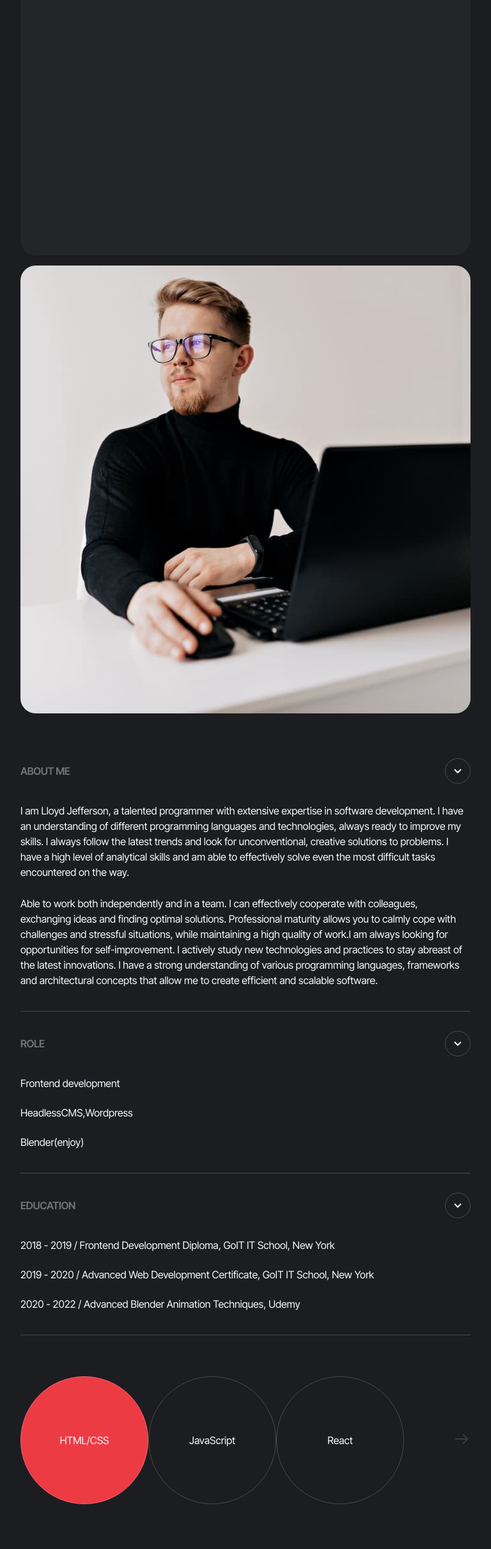
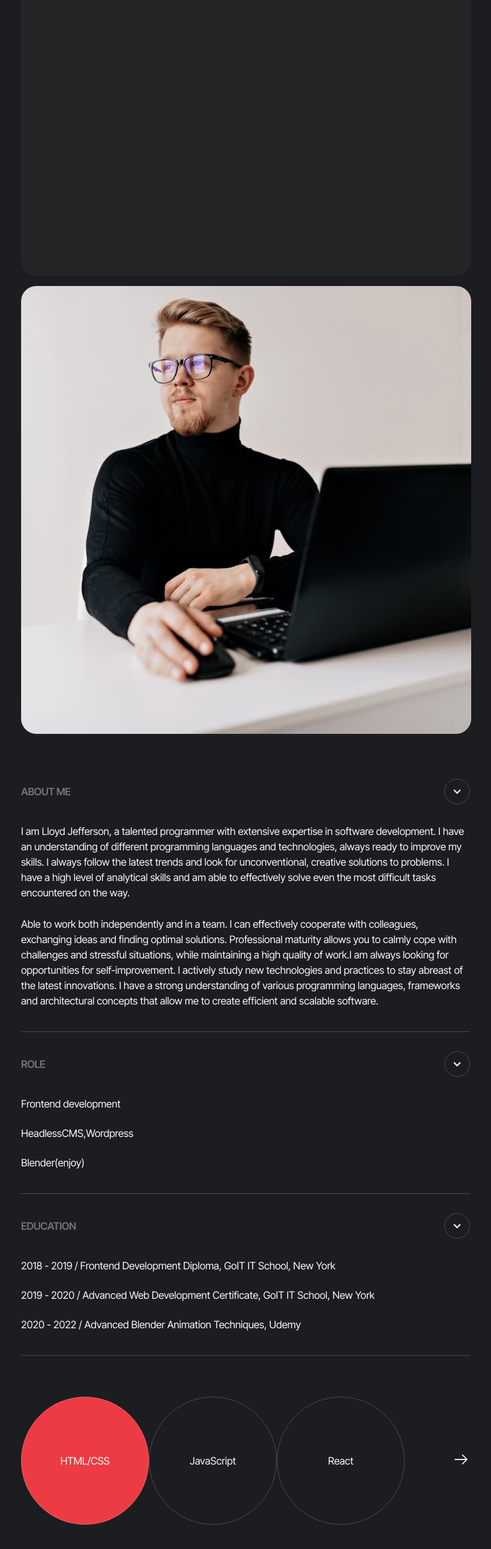
Before and after one commit to Insp1rer/test, a website built with Vite: page src/index.html in a window 1280 px wide. Shown: the part 301-2722 px from the top of the page at 64% size, without its empty margins (256-1024 px from the left). Before the commit the page ends 2652 px from the top, so only its background shows below. Built offline with nearby package versions, Linux system fonts and the light colour scheme; files whose address does not match are found by name; what accordion-js would draw is missing.

Commit message:
something

```diff
--- a/src/css/styles.css
+++ b/src/css/styles.css
@@ -1,9 +1,12 @@
 :root {
   font-family: 'Inter Tight', sans-serif;
   background-color: #1c1d20;
+}
 
-  /* font-synthesis: none;
-  text-rendering: optimizeLegibility; */
+*,
+::after,
+::before {
+  box-sizing: border-box;
 }
 
 h1,
@@ -55,11 +58,16 @@ body {
   margin-right: auto;
 }
 
-.hidden {
+.about-me-hidden-header {
   display: none;
 }
 
-.text {
+.about-me-section {
+  padding-top: 32px;
+  padding-bottom: 35px;
+}
+
+.about-me-description-text {
   font-weight: 500px;
   font-size: 24px;
   line-height: 28px;
@@ -71,30 +79,30 @@ body {
   padding-bottom: 36px;
 }
 
-.text-red-highlight {
+.about-me-description-text-red {
   color: #ed3b44;
 }
 
-.text-gray-highlight {
+.about-me-description-text-gray {
   opacity: 40%;
 }
 
-.st-block {
+.about-me-description-box {
   background-color: #242527;
   height: 500px;
-  width: 343px;
+  /* width: 343px; */
   border-radius: 24px;
   margin: 0;
   padding: 0;
 }
 
-.overall {
+.about-me-overall {
   display: flex;
   gap: 16px;
   flex-direction: column;
 }
 
-.img {
+.about-me-description-image {
   object-fit: cover;
   border-radius: 24px;
 }
@@ -104,7 +112,7 @@ body {
 .accordion-section {
   padding-top: 20px;
   padding-bottom: 32px;
-  width: 343px;
+  /* width: 343px; */
 }
 
 .accordion-list-item {
@@ -199,10 +207,9 @@ body {
   transform: rotate(180deg);
 }
 
-/* swiper */
+/* -----------------Swiper-------------------- */
 
 .swiper-section {
-  width: 343px;
   display: flex;
   align-items: center;
 }
@@ -247,13 +254,19 @@ body {
   content: none;
 }
 
+/* -----------------Adaptive-------------------- */
+
 @media screen and (min-width: 768px) {
   .container {
     max-width: 768px;
     padding-left: 33px;
     padding-right: 33px;
   }
-  .text {
+  .about-me-section {
+    padding-top: 32px;
+    padding-bottom: 56px;
+  }
+  .about-me-description-text {
     font-size: 38px;
     line-height: 40px;
     padding-left: 64px;
@@ -261,15 +274,11 @@ body {
     padding-top: 70px;
     padding-bottom: 70px;
   }
-  .st-block {
+  .about-me-description-box {
     height: 700px;
     width: 704px;
   }
-  .img {
-    content: url(../img/tablet/about-me-tablet-1x.jpg);
-  }
   .accordion-section {
-    width: 704px;
     padding-top: 40px;
     padding-bottom: 64px;
   }
@@ -292,10 +301,6 @@ body {
   .indented-list-last {
     margin-bottom: 36px;
   }
-
-  .swiper-section {
-    width: 704px;
-  }
   .swiper-btn {
     min-width: 200px;
     height: 200px;
@@ -304,7 +309,7 @@ body {
     min-width: 200px;
   }
   .swiper-section .swiper {
-    margin-right: 76px;
+    margin-right: 74px;
   }
 }
 
@@ -314,15 +319,19 @@ body {
     padding-left: 31px;
     padding-right: 31px;
   }
-  .text {
+  .about-me-section {
+    padding-top: 48px;
+    padding-bottom: 85px;
+  }
+  .about-me-description-text {
     padding-left: 66px;
     padding-right: 66px;
   }
-  .st-block {
+  .about-me-description-box {
     height: 700px;
     width: 680px;
   }
-  .overall {
+  .about-me-overall {
     display: flex;
     flex-direction: row;
     justify-content: center;
@@ -332,18 +341,16 @@ body {
     margin-left: auto;
     margin-right: auto;
   }
-  .img {
-    content: url(../img/desktop/about-me-desktop-1x.jpg);
-  }
+
   .accordion-section {
     width: 1376px;
     padding-top: 72px;
     padding-bottom: 95px;
   }
-  .overall-description {
+  .about-me-overall-description {
     padding: 0;
   }
-  .overall-photo {
+  .about-me-overall-photo {
     padding: 0;
   }
   .accordion-list-item-text {
@@ -362,7 +369,4 @@ body {
   .swiper-section {
     width: 1312px;
   }
-  /* .swiper-container {
-    gap: 78px;
-  } */
 }
--- a/src/index.html
+++ b/src/index.html
@@ -21,26 +21,50 @@
     <link rel="stylesheet" href="./css/styles.css" />
   </head>
   <body>
-    <section>
-      <div class="overall">
-        <h1 class="hidden">About me</h1>
-        <div class="container overall-description">
-          <div class="st-block">
-            <p class="text">
+    <section class="about-me-section">
+      <div class="about-me-overall">
+        <h1 class="about-me-hidden-header">About me</h1>
+        <div class="container about-me-overall-description">
+          <div class="about-me-description-box">
+            <p class="about-me-description-text">
               I work with people all over the world to create impressive and
-              <span class="text-red-highlight">functional</span>
-              <span class="text-gray-highlight">websites</span> that reflect
-              each client's unique personality.
+              <span class="about-me-description-text-red">functional</span>
+              <span class="about-me-description-text-gray">websites</span> that
+              reflect each client's unique personality.
             </p>
           </div>
         </div>
-        <div class="container overall-photo">
-          <div class="st-block">
-            <img
-              class="img"
-              src="./img/mobile/about-me-mobile-1x.jpg"
-              alt="man"
-            />
+        <div class="container about-me-overall-photo">
+          <div class="about-me-description-box">
+            <picture>
+              <source
+                media="(min-width: 1440px)"
+                srcset="
+                  ./img/about-me/desktop/about-me-desktop-1x.jpg 1x,
+                  ./img/about-me/desktop/about-me-desktop-2x.jpg 2x
+                "
+              />
+              <source
+                media="(min-width: 768px)"
+                srcset="
+                  ./img/about-me/tablet/about-me-tablet-1x.jpg 1x,
+                  ./img/about-me/tablet/about-me-tablet-2x.jpg 2x
+                "
+              />
+              <source
+                media="(max-width: 767px)"
+                srcset="
+                  ./img/about-me/mobile/about-me-mobile-1x.jpg 1x,
+                  ./img/about-me/mobile/about-me-mobile-2x.jpg 2x
+                "
+              />
+              <img
+                class="about-me-description-image"
+                src="./img/about-me/mobile/about-me-mobile-1x.jpg"
+                alt="Man with laptop"
+                loading="lazy"
+              />
+            </picture>
           </div>
         </div>
       </div>
@@ -50,19 +74,8 @@
             <h5 class="accordion-list-item-title ac-header">
               About me
               <button class="accordion-list-item-button ac-trigger">
-                <svg
-                  class="accordion-list-item-icon"
-                  width="12"
-                  height="8"
-                  viewBox="0 0 12 8"
-                  fill="none"
-                  xmlns="http://www.w3.org/2000/svg"
-                >
-                  <path
-                    d="M11 1.5L6 6.5L1 1.5"
-                    stroke="#FAFAFA"
-                    stroke-width="2"
-                  />
+                <svg class="accordion-list-item-icon" width="20" height="20">
+                  <use href=".//img/sprite.svg#icon-accordion-down"></use>
                 </svg>
               </button>
             </h5>
@@ -92,19 +105,8 @@
             <h5 class="accordion-list-item-title ac-header">
               ROLE
               <button class="accordion-list-item-button ac-trigger">
-                <svg
-                  class="accordion-list-item-icon"
-                  width="12"
-                  height="8"
-                  viewBox="0 0 12 8"
-                  fill="none"
-                  xmlns="http://www.w3.org/2000/svg"
-                >
-                  <path
-                    d="M11 1.5L6 6.5L1 1.5"
-                    stroke="#FAFAFA"
-                    stroke-width="2"
-                  />
+                <svg class="accordion-list-item-icon" width="20" height="20">
+                  <use href=".//img/sprite.svg#icon-accordion-down"></use>
                 </svg>
               </button>
             </h5>
@@ -120,19 +122,8 @@
             <h5 class="accordion-list-item-title ac-header">
               EDUCATION
               <button class="accordion-list-item-button ac-trigger">
-                <svg
-                  class="accordion-list-item-icon"
-                  width="12"
-                  height="8"
-                  viewBox="0 0 12 8"
-                  fill="none"
-                  xmlns="http://www.w3.org/2000/svg"
-                >
-                  <path
-                    d="M11 1.5L6 6.5L1 1.5"
-                    stroke="#FAFAFA"
-                    stroke-width="2"
-                  />
+                <svg class="accordion-list-item-icon" width="20" height="20">
+                  <use href=".//img/sprite.svg#icon-accordion-down"></use>
                 </svg>
               </button>
             </h5>
@@ -174,27 +165,8 @@
           </ul>
         </div>
         <div class="swiper-btn-next swiper-button-next">
-          <svg
-            width="28"
-            height="28"
-            viewBox="0 0 28 28"
-            fill="none"
-            xmlns="http://www.w3.org/2000/svg"
-          >
-            <path
-              d="M4.66699 14H23.3337"
-              stroke="#3B3B3B"
-              stroke-width="2"
-              stroke-linecap="round"
-              stroke-linejoin="round"
-            />
-            <path
-              d="M16.333 7L23.333 14L16.333 21"
-              stroke="#3B3B3B"
-              stroke-width="2"
-              stroke-linecap="round"
-              stroke-linejoin="round"
-            />
+          <svg class="about-me-swiper-arrow" width="28" height="28">
+            <use href=".//img/sprite.svg#icon-slider-arrow-right"></use>
           </svg>
         </div>
       </div>
```
Also changed, not shown: src/img/about-me/desktop/about-me-desktop-1x.jpg (renamed from src/img/desktop/about-me-desktop-1x.jpg), src/img/about-me/desktop/about-me-desktop-2x.jpg (added), src/img/about-me/mobile/about-me-mobile-1x.jpg (renamed from src/img/mobile/about-me-mobile-1x.jpg), src/img/about-me/mobile/about-me-mobile-2x.jpg (added), src/img/about-me/tablet/about-me-tablet-1x.jpg (renamed from src/img/tablet/about-me-tablet-1x.jpg), src/img/about-me/tablet/about-me-tablet-2x.jpg (added), src/img/sprite.svg (added).
